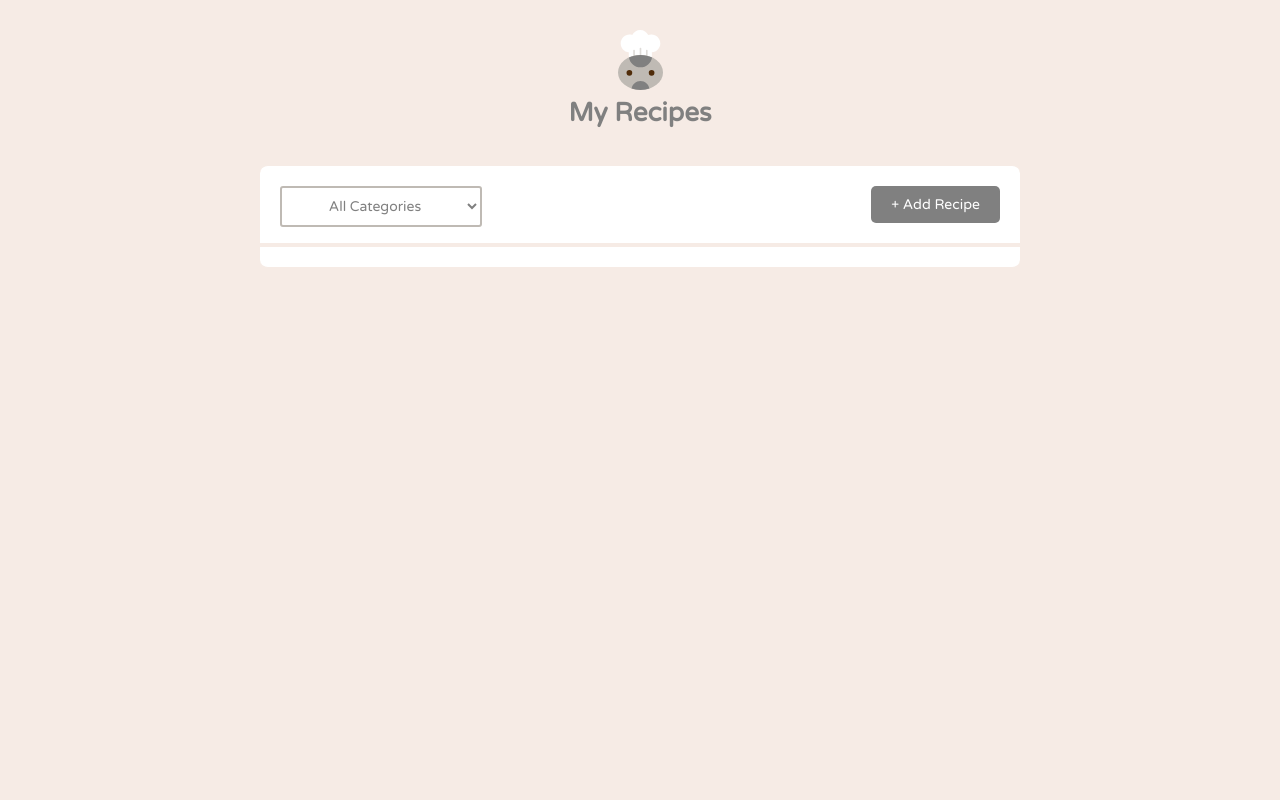
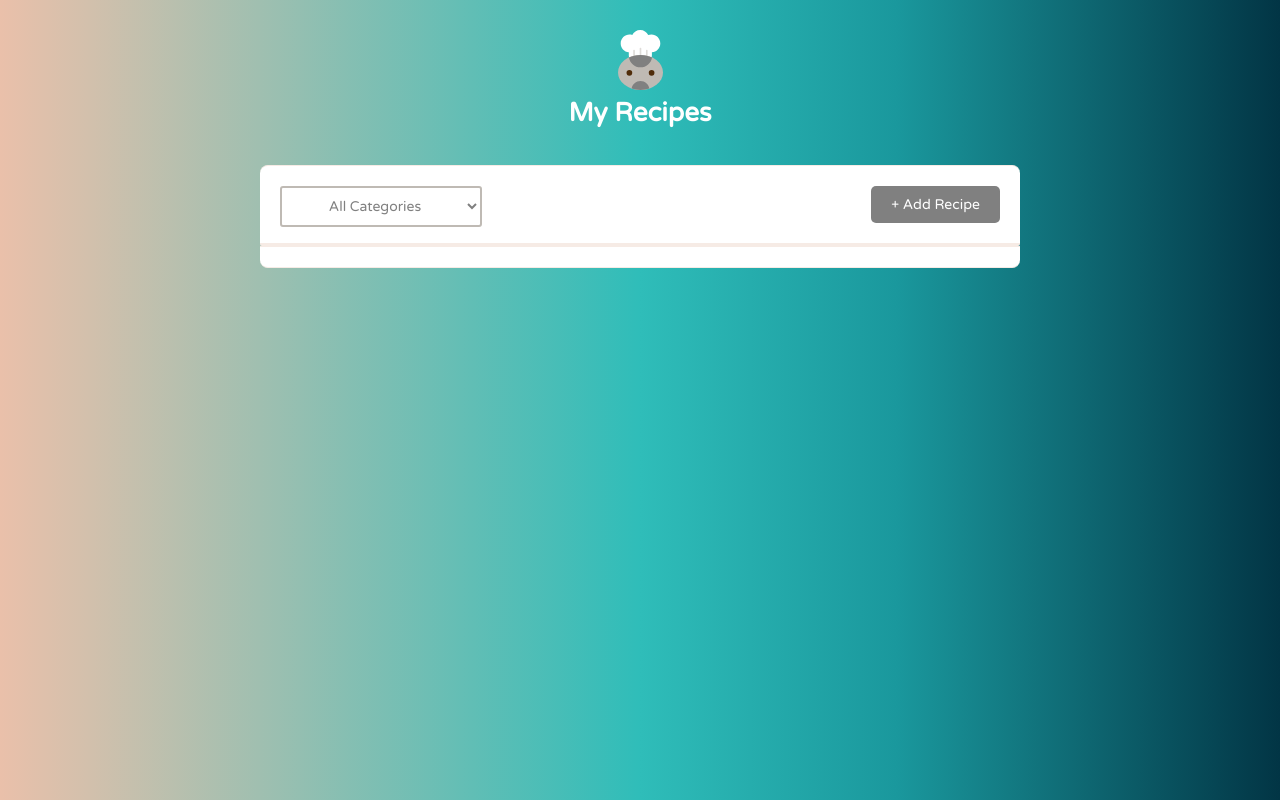
Before and after one commit to brandonleichty/FSJS-Project-9, a website: page public/index.html in a window 1280 px wide. Drawn offline with nearby package versions, Linux system fonts and the light colour scheme; some packages are replaced by stand-ins of ours; no server answers.

Commit message:
Updated background color and h1 color

```diff
--- a/public/styles/main.css
+++ b/public/styles/main.css
@@ -1,13 +1,14 @@
 
 body {
   max-width: 800px;
-  background: #f6ebe5;
+  background: linear-gradient(to right, rgb(234, 192, 170), rgb(210, 192, 172) 7%, rgb(47, 189, 185) 50%, rgb(26, 152, 157) 70%, rgb(2, 53, 69));;
   color: #808080;
   font-family: 'Varela Round', Helvetica, Arial, sans-serif;
   text-align: center;
   margin: 0 auto;
   font-size: 16px;
   padding-bottom: 80px; }
+
 
 a {
   color: #808080;
@@ -17,7 +18,9 @@ a {
 
 h1 {
   font-size: 26px;
-  margin-top: 30px; }
+  margin-top: 30px;
+  color: white;
+ }
 
 h2 {
   font-size: 20px;
```
